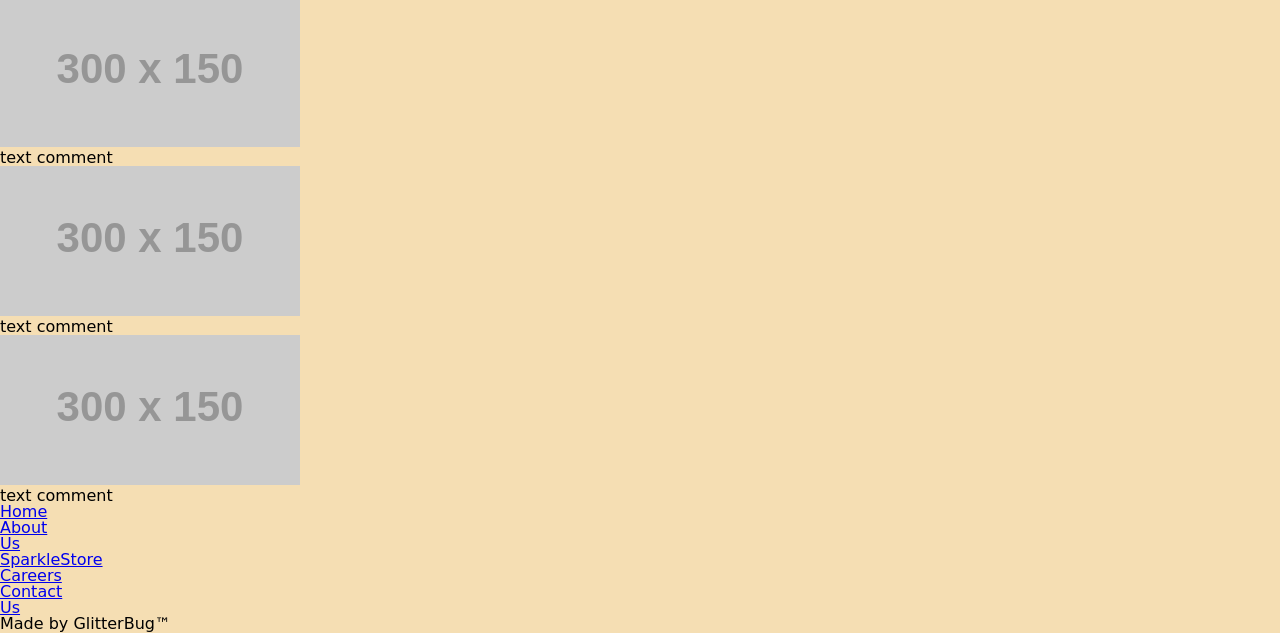
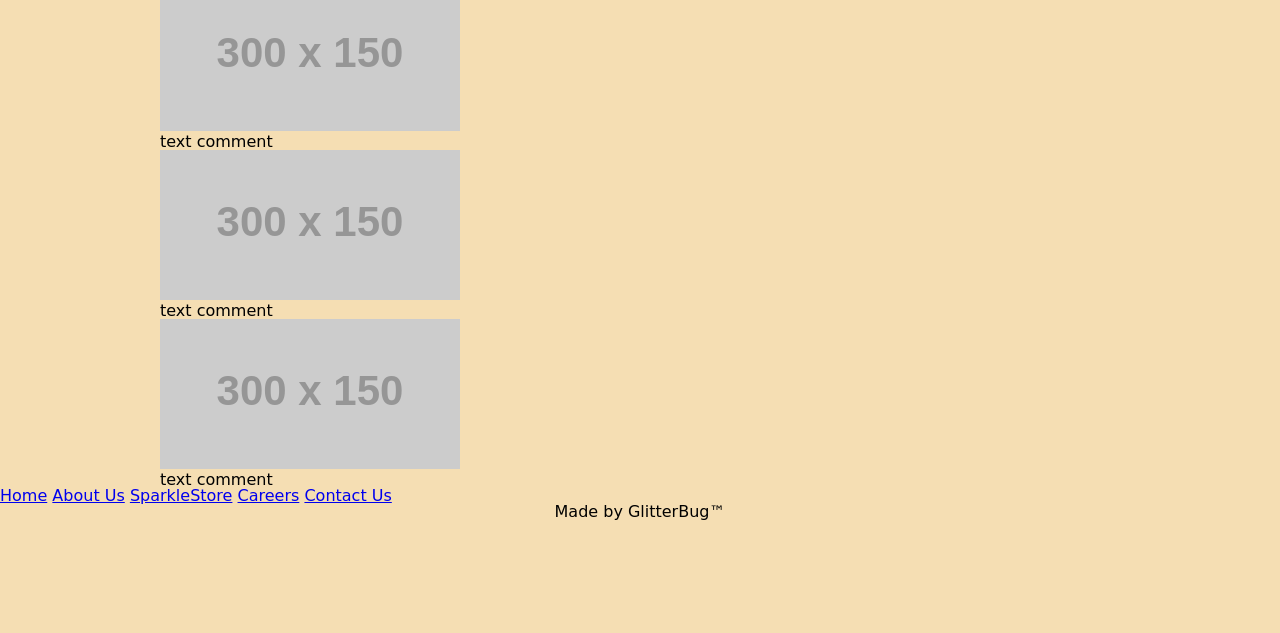
Before and after one commit to RachaelH25/wireframing, a plain HTML site: page index.html in a window 1280 px wide. Shown: the part 888-1521 px from the top of the page. After the commit the page ends 1409 px from the top, so only its background shows below. Drawn offline with Linux system fonts and the light colour scheme; placeholder pictures from the web are drawn by us; a web font is replaced by a local one.

Commit message:
saving css changes

```diff
--- a/style.css
+++ b/style.css
@@ -1,18 +1,44 @@
+*{
+    box-sizing: border-box;
+}
 body {
     background-color: wheat;
     font-family: 'Alkatra', cursive;
+    margin: 0;
+    padding: 0;
+}
+header nav li a {
+    color: brown;
+    cursor: pointer;
+}
+nav li a:hover {
+    color: black;
+
+}
+footer nav {
+    color: black;
+    display: block;
+}
+header{
+    min-height: 100px;
 }
 h1 {
     background-color: white;
     color: wheat;
     text-align: center;
     font-size: 20mm;
+    text-shadow: 3px 3px grey;
 }
-nav {
-    color: black;
-    background-color: rgb(255, 255, 255);
-    margin-right: 1400px;
+
+main {
+    width: 960px;
+    margin: auto;
+
 }
 h2 {
     text-align: justify;
 }
+
+footer h5{
+text-align: center;
+}
```
Also changed, not shown: index.html (+1 -3 lines), test.css (added).
